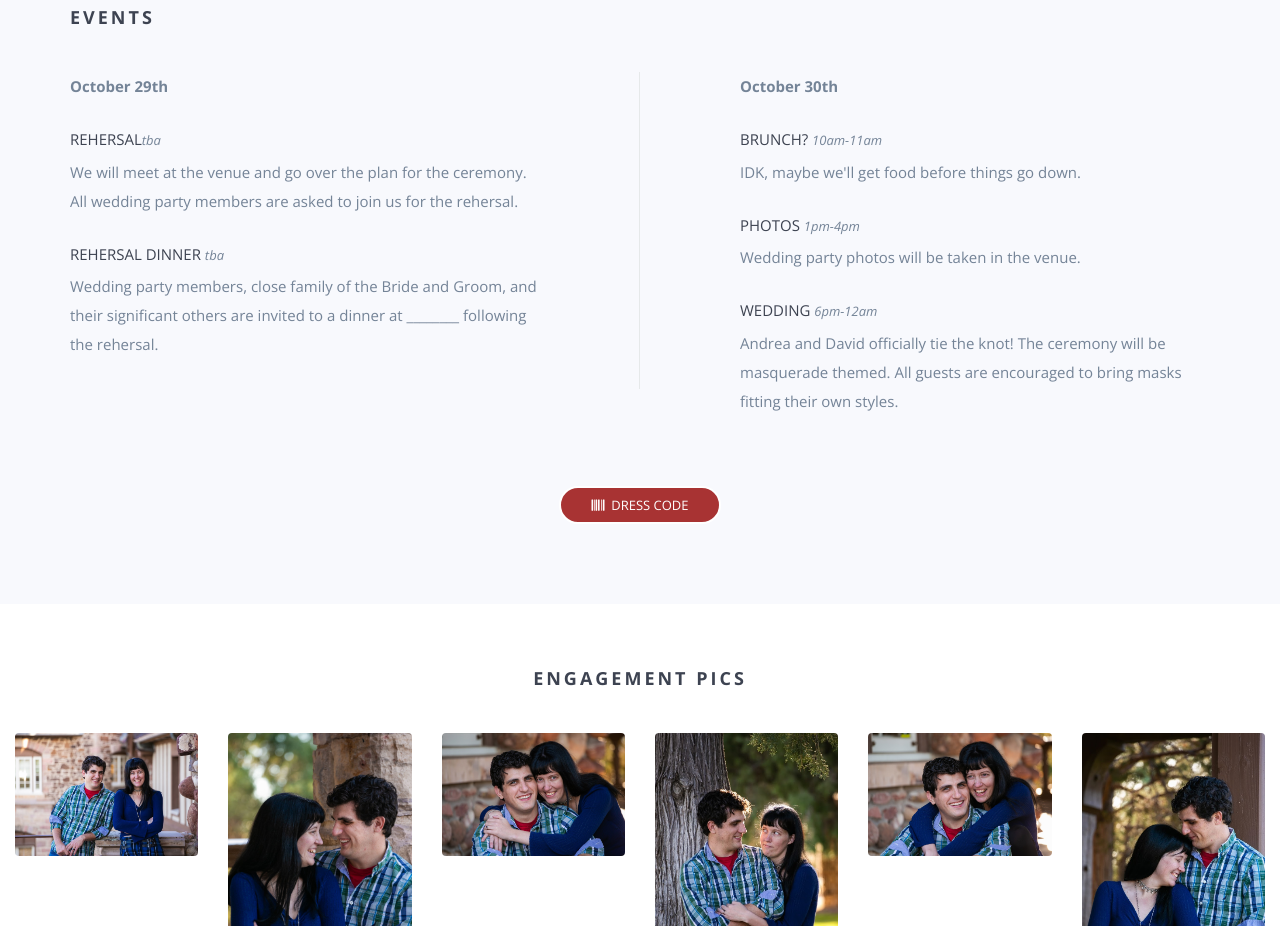
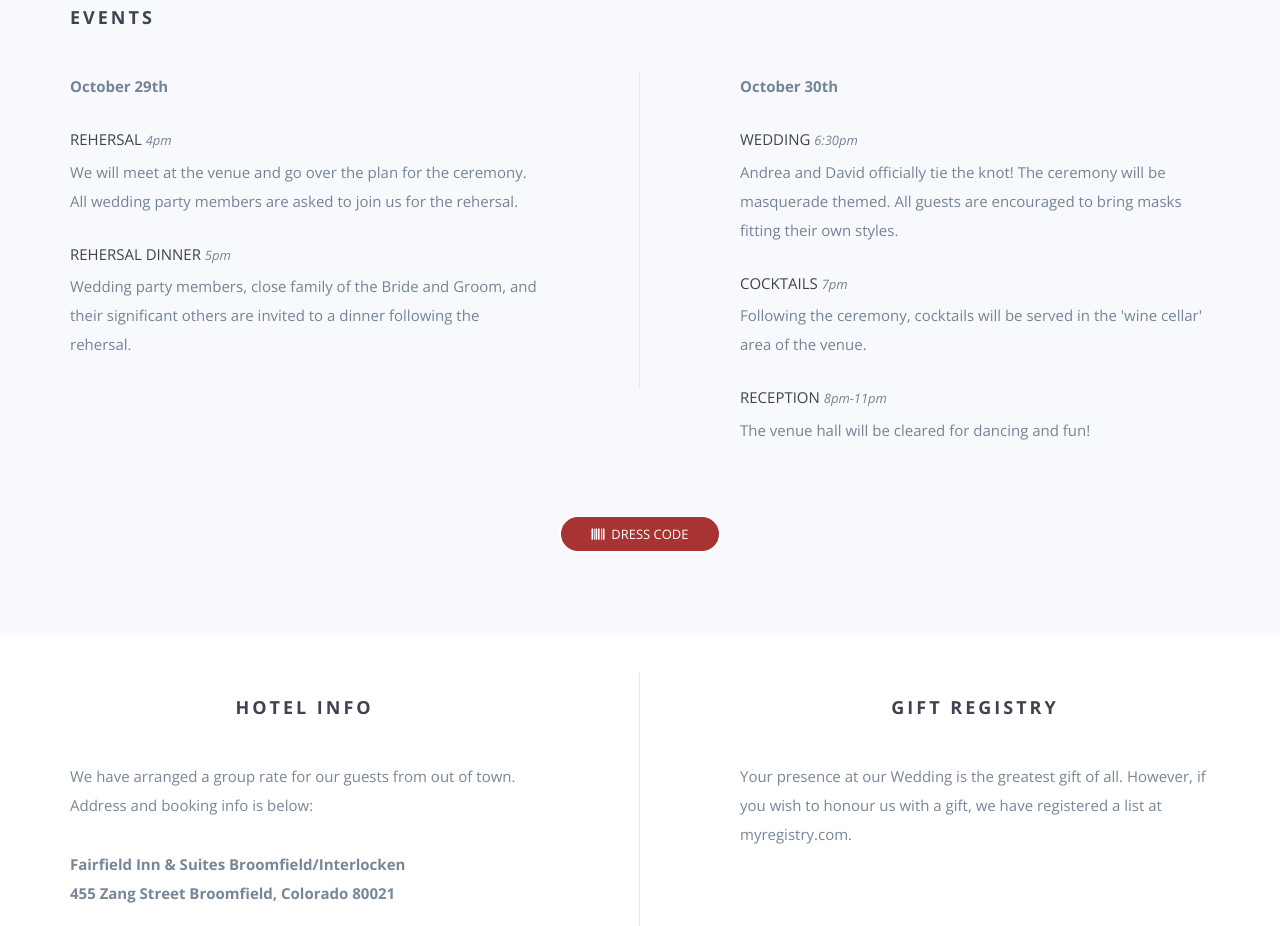
Before and after one commit to DBosley/wedding-website, a website: page index.html in a window 1280 px wide. Shown: the part 1874-2800 px from the top of the page. Drawn offline with nearby package versions, Linux system fonts and the light colour scheme; some packages are replaced by stand-ins of ours; a script that the page names is missing.

Commit message:
Website Complete

```diff
--- a/index.html
+++ b/index.html
@@ -64,7 +64,8 @@
                 <ul class="primary-nav">
                   <li><a href="#intro">How we met</a></li>
                   <li><a href="#events">Events</a></li>
-                  <li><a href="#eng-pics">Engagement</a></li>
+                  <li><a href="#links">Hotel Info & Registry</a></li>
+                  <li><a href="#eng-pics">Engagement Pics</a></li>
                   <li class="hidden-sm hidden-xs">
                     <a href="#video-bg">Glimpse of the city</a>
                   </li>
@@ -86,7 +87,7 @@
           <div class="col-md-10 col-md-offset-1">
             <div class="hero-content text-center">
               <!--<h1>Andrea and David</h1>-->
-              <img src="img/logo-lg.png" class="img-responsive center-block"/>
+              <img src="img/logo-lg.png" class="img-responsive center-block" />
               <!--<p class="intro">David & Andrea are getting hitched!</p>-->
               <!--<a href="#" class="btn btn-fill btn-large btn-margin-right">Scroll Down</a> -->
             </div>
@@ -110,10 +111,14 @@
         <div class="row">
           <div class="col-md-12 text-center">
             <h3>Tying the knot</h3>
-            <p><strong>October 30<sup>th</sup> 2021</strong></p>
+            <p>
+              <strong>October 30<sup>th</sup> 2021</strong>
+            </p>
             <p>You are invited to the masquarade wedding of</p>
             <p><strong>Andrea L. Davis and David L. Bosley</strong></p>
-            <p>Hosted by </p><p><strong>The Reverend and Mrs. William L. Davis</strong><p>&<strong> Mr. and Mrs. Robert S. Walker</strong></p>
+            <p>Hosted by</p>
+            <p><strong>The Reverend and Mrs. William L. Davis</strong></p>
+            <p>&<strong> Mr. and Mrs. Robert S. Walker</strong></p>
             <p>At the Chateaux at Fox Meadows in Broomfield Colorado.</p>
           </div>
         </div>
@@ -174,39 +179,41 @@
             <div class="wp3">
               <p><strong>October 29th</strong></p>
 
-              <h5>Rehersal<span class="time">TBA</span></h5>
+              <h5>Rehersal <span class="time">4PM</span></h5>
               <p>
                 We will meet at the venue and go over the plan for the ceremony.
                 All wedding party members are asked to join us for the rehersal.
               </p>
             </div>
             <div class="wp5">
-              <h5>Rehersal Dinner <span class="time">TBA</span></h5>
+              <h5>Rehersal Dinner <span class="time">5PM</span></h5>
               <p>
                 Wedding party members, close family of the Bride and Groom, and
-                their significant others are invited to a dinner at ________
-                following the rehersal.
+                their significant others are invited to a dinner following the
+                rehersal.
               </p>
             </div>
           </div>
           <div class="col-md-6 col-sm-12 col-xs-12 rightcol">
             <div class="wp4">
               <p><strong>October 30th</strong></p>
-
-              <h5>Brunch? <span class="time">10AM-11AM</span></h5>
-              <p>IDK, maybe we'll get food before things go down.</p>
-            </div>
-            <div class="wp6">
-              <h5>Photos <span class="time">1PM-4PM</span></h5>
-              <p>Wedding party photos will be taken in the venue.</p>
-            </div>
-            <div class="wp6">
-              <h5>Wedding <span class="time">6PM-12AM</span></h5>
+              <h5>Wedding <span class="time">6:30PM</span></h5>
               <p>
                 Andrea and David officially tie the knot! The ceremony will be
                 masquerade themed. All guests are encouraged to bring masks
                 fitting their own styles.
               </p>
+            </div>
+            <div class="wp6">
+              <h5>Cocktails <span class="time">7PM</span></h5>
+              <p>
+                Following the ceremony, cocktails will be served in the 'wine
+                cellar' area of the venue.
+              </p>
+            </div>
+            <div class="wp6">
+              <h5>Reception <span class="time">8PM-11PM</span></h5>
+              <p>The venue hall will be cleared for dancing and fun!</p>
             </div>
           </div>
         </div>
@@ -267,6 +274,42 @@
         <!-- /.modal-dialog -->
       </div>
       <!-- /.modal -->
+    </section>
+
+    <section class="links section-padding" id="links">
+      <div class="container">
+      <div class="row" style="display: flex; align-items: stretch;">
+        <div class="col-md-6 col-sm-12 col-xs-12 leftcol" style="display: flex; align-items: stretch;">
+          <div style="display: flex;flex-direction: column;">
+            <h3 class="header" style="display: flex;justify-content: center;">Hotel Info</h3>
+            <p>
+              We have arranged a group rate for our guests from out of town. Address and booking info is below:
+            </p>
+            <p style="padding-bottom: 0; margin-bottom: 0;"><strong>Fairfield Inn & Suites
+              Broomfield/Interlocken</strong></p>
+            <p><strong>455 Zang Street Broomfield, Colorado 80021</strong></p>
+            <p style="margin-top:auto;display: flex;justify-content: center;">
+              <a class="btn btn-accent btn-small"
+                href="https://www.marriott.com/events/start.mi?id=1595012322475&key=GRP"
+                >Book your group rate here!</a
+              >
+            </p>
+          </div>
+        </div>
+        <div class="col-md-6 col-sm-12 col-xs-12 rightcol" style="display: flex; align-items: stretch;">
+          <div style="display: flex;flex-direction: column;">
+            <h3 class="header" style="display: flex;justify-content: center;">Gift Registry</h3>
+            <p>
+              Your presence at our Wedding is the greatest gift of all. However, if you wish to honour us with a gift, we have registered a list at myregistry.com.
+            </p>
+            <p style="margin-top:auto;display: flex;justify-content: center;">
+              <a class="btn btn-accent btn-small" href="https://www.myregistry.com/giftlist/davis-bosley-wedding">Andrea and David's Gift Registry</a>
+            </p>
+          </div>
+        </div>
+      </div>
+    </div>
+
     </section>
 
     <section id="eng-pics" class="section-padding">
--- a/sass/styles.scss
+++ b/sass/styles.scss
@@ -586,7 +586,7 @@ Features-stack
 /* ==========================================================================
 .events
 ========================================================================== */
-.events {
+.events, .links {
   .leftcol {
     padding-right: 100px;
     border-right: solid 1px $keyline-color;
```
Also changed, not shown: css/styles.min.css.
